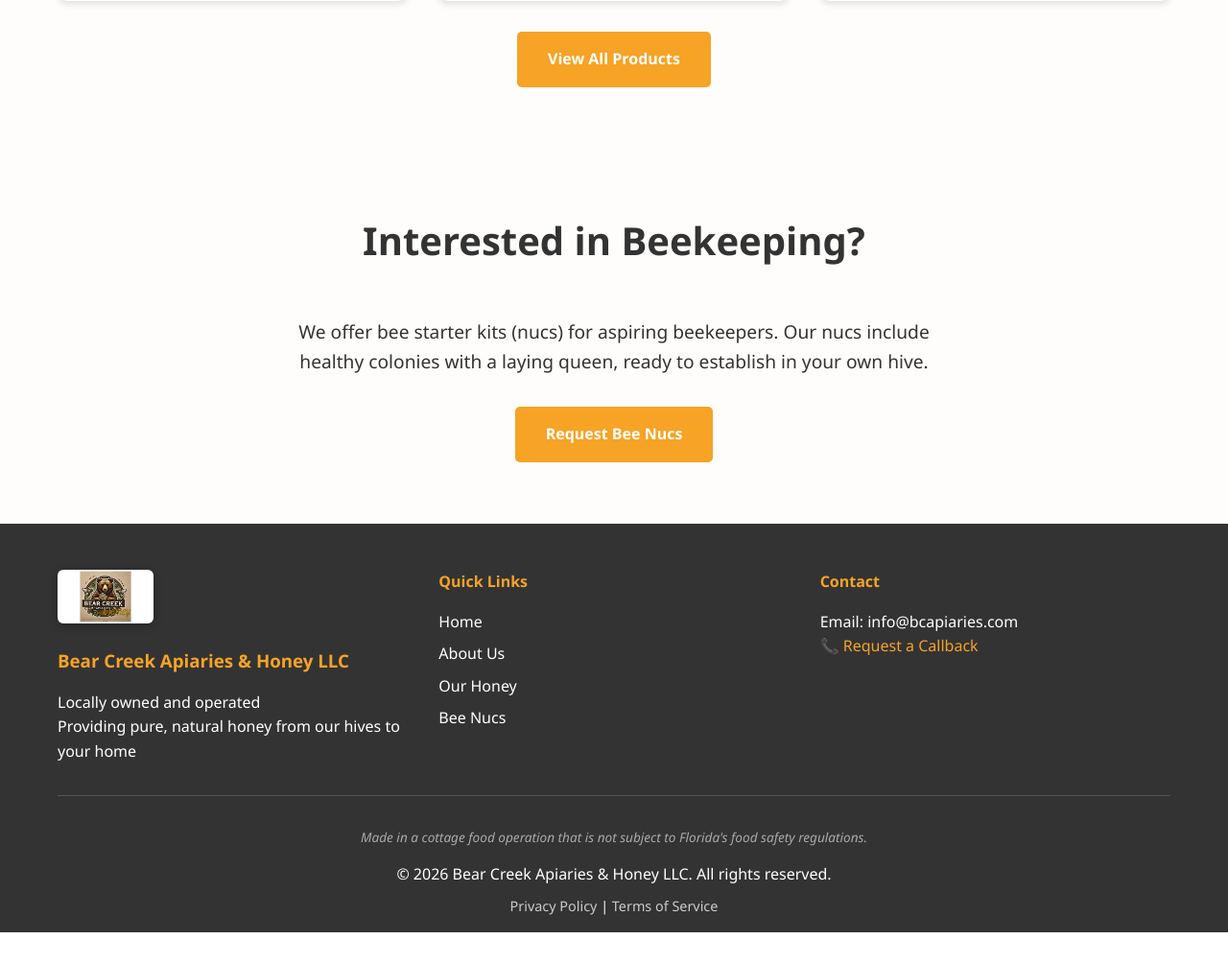
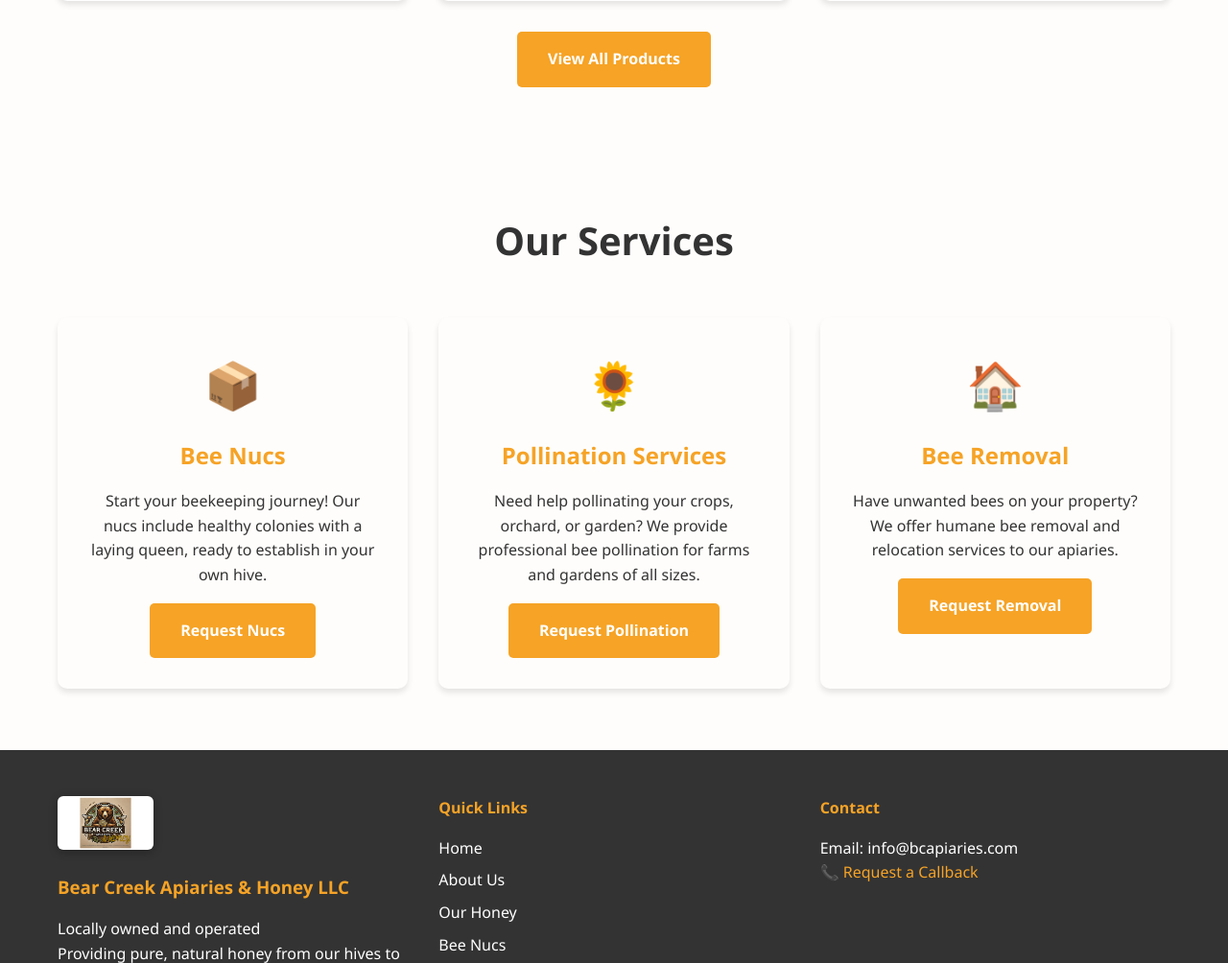
Before and after one commit to stirlingv/honey-biz, a Django app: page / in a window 1280 px wide. Shown: the part 1890-2894 px from the top of the page at 96% size. Before the commit the page ends 2862 px from the top, so only its background shows below. Run offline with Django 5.2, Linux system fonts and the light colour scheme; data comes from the database, SQL or seed files in the repository.

Commit message:
updates to polination and bee removal services

```diff
--- a/templates/shop/home.html
+++ b/templates/shop/home.html
@@ -71,12 +71,26 @@
 
 <section class="features" style="background-color: #fefdfb;">
     <div class="container">
-        <h2>Interested in Beekeeping?</h2>
-        <div style="max-width: 700px; margin: 0 auto; text-align: center;">
-            <p style="font-size: 1.2rem; margin-bottom: 2rem;">
-                We offer bee starter kits (nucs) for aspiring beekeepers. Our nucs include healthy colonies with a laying queen, ready to establish in your own hive.
-            </p>
-            <a href="{% url 'nuke_request' %}" class="btn">Request Bee Nucs</a>
+        <h2>Our Services</h2>
+        <div class="feature-grid">
+            <div class="feature-card">
+                <div class="icon">📦</div>
+                <h3>Bee Nucs</h3>
+                <p>Start your beekeeping journey! Our nucs include healthy colonies with a laying queen, ready to establish in your own hive.</p>
+                <a href="{% url 'nuke_request' %}" class="btn" style="margin-top: 1rem;">Request Nucs</a>
+            </div>
+            <div class="feature-card">
+                <div class="icon">🌻</div>
+                <h3>Pollination Services</h3>
+                <p>Need help pollinating your crops, orchard, or garden? We provide professional bee pollination for farms and gardens of all sizes.</p>
+                <a href="{% url 'pollination_services' %}" class="btn" style="margin-top: 1rem;">Request Pollination</a>
+            </div>
+            <div class="feature-card">
+                <div class="icon">🏠</div>
+                <h3>Bee Removal</h3>
+                <p>Have unwanted bees on your property? We offer humane bee removal and relocation services to our apiaries.</p>
+                <a href="{% url 'bee_removal' %}" class="btn" style="margin-top: 1rem;">Request Removal</a>
+            </div>
         </div>
     </div>
 </section>
```
